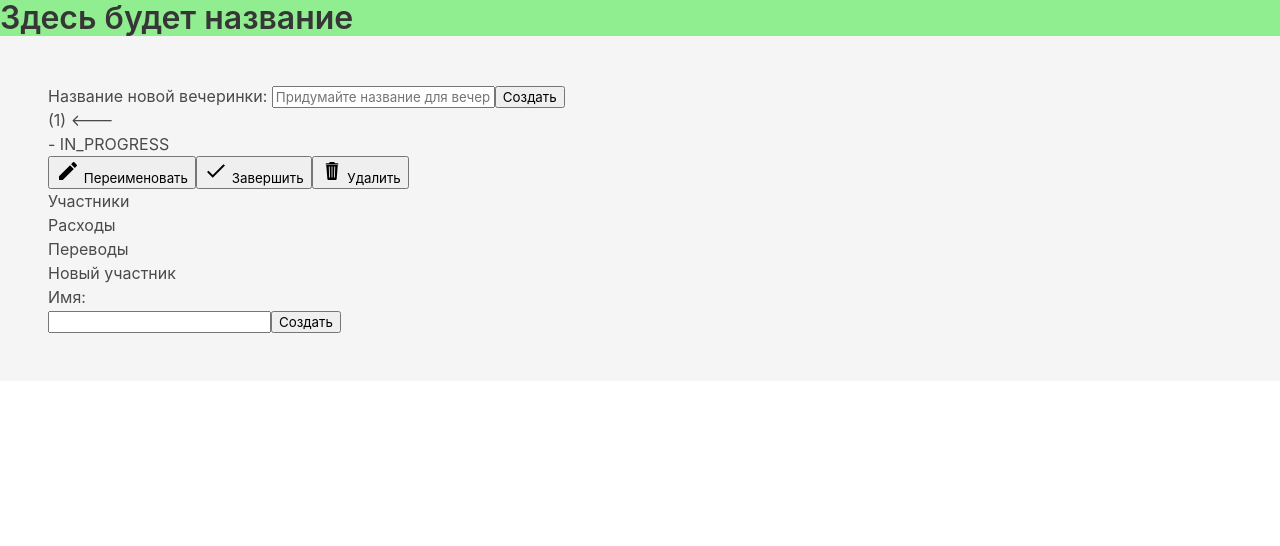
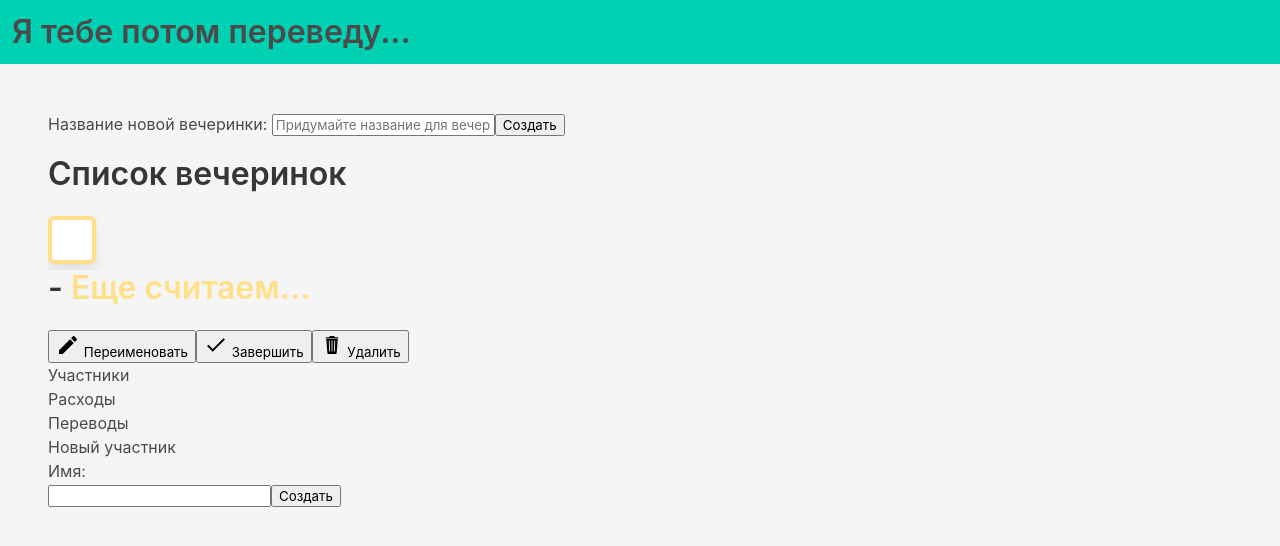
Before and after one commit to keshamin/party_budget, a Vue app: page / in a window 1280 px wide. Both pictures are taken after a click on the button "Создать". Shown: the top 546 px of the page. Built offline with nearby package versions, Linux system fonts and the light colour scheme.

Commit message:
styling header and party list with Bulma

```diff
--- a/src/components/AppHeader.vue
+++ b/src/components/AppHeader.vue
@@ -1,9 +1,11 @@
 <template>
   <header>
-    <nav>
-      <ul>
-        <li><h1 class="title">Здесь будет название</h1></li>
-      </ul>
+    <nav class="navbar has-background-primary ">
+      <div class="navbar-brand">
+        <h1 class="navbar-item title">
+          Я тебе потом переведу...
+        </h1>
+      </div>
     </nav>
   </header>
 </template>
@@ -16,11 +18,4 @@
 </script>
 
 <style scoped>
-header {
-  background: lightgreen;
-}
-
-nav > ul {
-  display: flex;
-}
 </style>
--- a/src/components/parties/PartiesList.vue
+++ b/src/components/parties/PartiesList.vue
@@ -1,9 +1,3 @@
-<template>
-  <ul>
-    <party-item v-for="party in partySummaries" v-bind:party="party" v-bind:key="party.id"/>
-  </ul>
-</template>
-
 <script>
   import {mapState, mapActions} from 'vuex'
   import PartyItem from './PartyItem.vue'
@@ -33,6 +27,25 @@
   }
 </script>
 
+<template>
+  <div>
+    <h2 class="title">
+      Список вечеринок
+    </h2>
+    <div class="party-list">
+      <party-item class="party-item" v-for="party in partySummaries" v-bind:party="party" v-bind:key="party.id"/>
+    </div>
+  </div>
+</template>
+
 <style scoped>
+.party-list {
+  overflow: auto;
+  white-space: nowrap;
+}
 
+.party-item {
+  display: inline-block;
+  margin-right: 20px;
+}
 </style>
--- a/src/components/parties/PartyDetailedView.vue
+++ b/src/components/parties/PartyDetailedView.vue
@@ -1,14 +1,79 @@
+<script>
+  import states from '@/model/party-states'
+  import { textifyState } from '@/model/party-states'
+  import {mapActions, mapState} from 'vuex'
+
+  export default {
+    name: "PartyDetailedView",
+    beforeCreate() {
+      this.states = states
+    },
+    data() { return {
+      editMode: false,
+      updatedParty: {},
+      isLoading: false,
+    }},
+    computed: {
+      ...mapState('parties', {party: 'activeParty'}),
+      isCompleted() { return this.party.state === states.completed },
+      isInProgress() { return this.party.state === states.inProgress }
+    },
+    methods: {
+      ...mapActions('parties', [
+        'removeParty',
+        'updateParty',
+        'changePartyState',
+      ]),
+
+      removePartyHandler() {
+        this.removeParty(this.party.id)
+      },
+
+      startEdit() {
+        this.updatedParty = Object.assign({}, this.party)
+        this.editMode = true
+      },
+
+      async confirmEdit() {
+        await this.updateParty(this.updatedParty)
+        this.editMode = false
+      },
+
+      cancelEdit() {
+        this.editMode = false
+      },
+
+      async changeState(state) {
+        let updatedParty = Object.assign({}, this.party)
+        updatedParty.state = state
+        this.updateParty(updatedParty)
+      },
+
+      async moveToComplete() {
+        await this.changeState(states.completed)
+      },
+
+      async moveToInProgress() {
+        await this.changeState(states.inProgress)
+      },
+      textifyState
+    },
+  }
+</script>
+
 <template>
   <div>
-    <h3>
+    <h3 class="title">
       <span v-show="!editMode">
         {{ party.name }}
       </span>
       <span v-show="editMode">
         <input type="text" v-model.trim="updatedParty.name">
       </span>
-
-      - {{ party.state }}
+      -
+      <span :class="{'is-in-progress': isInProgress, 'is-completed': isCompleted}">
+        {{ textifyState(party.state) }}
+      </span>
     </h3>
 
     <span v-show="!editMode">
@@ -49,66 +114,15 @@
   </div>
 </template>
 
-<script>
-  import states from '@/model/party-states'
-  import {mapGetters, mapActions, mapState} from 'vuex'
+<style scoped lang="scss">
+@import 'bulma/bulma.sass';
 
-  export default {
-    name: "PartyDetailedView",
-    beforeCreate() {
-      this.states = states
-    },
-    data() { return {
-      editMode: false,
-      updatedParty: {},
-      isLoading: false,
-    }},
-    computed: {
-      ...mapState('parties', {party: 'activeParty'}),
-    },
-    methods: {
-      ...mapActions('parties', [
-        'removeParty',
-        'updateParty',
-        'changePartyState',
-      ]),
+.is-in-progress {
+  color: $warning;
+}
 
-      removePartyHandler() {
-        this.removeParty(this.party.id)
-      },
-
-      startEdit() {
-        this.updatedParty = Object.assign({}, this.party)
-        this.editMode = true
-      },
-
-      async confirmEdit() {
-        await this.updateParty(this.updatedParty)
-        this.editMode = false
-      },
-
-      cancelEdit() {
-        this.editMode = false
-      },
-
-      async changeState(state) {
-        let updatedParty = Object.assign({}, this.party)
-        updatedParty.state = state
-        this.updateParty(updatedParty)
-      },
-
-      async moveToComplete() {
-        await this.changeState(states.completed)
-      },
-
-      async moveToInProgress() {
-        await this.changeState(states.inProgress)
-      }
-
-    },
-  }
-</script>
-
-<style scoped>
+.is-completed {
+  color: $primary;
+}
 
 </style>
--- a/src/components/parties/PartyForm.vue
+++ b/src/components/parties/PartyForm.vue
@@ -1,5 +1,5 @@
 <template>
-  <div>
+  <div style="margin-bottom: 20px">
     <label>
       Название новой вечеринки:
       <input type="text" v-model="partyName" placeholder="Придумайте название для вечеринки">
--- a/src/components/parties/PartyItem.vue
+++ b/src/components/parties/PartyItem.vue
@@ -1,27 +1,50 @@
-<template>
-  <li>
-    <div @click="selectParty(party.id)" class="clickable">
-      ({{ party.id }}) {{ party.name }}
-      <span v-if="activeParty && activeParty.id === party.id"> <--- </span>
-    </div>
-  </li>
-</template>
-
 <script>
   import {mapState, mapActions} from 'vuex'
+  import PartyState from '../../model/party-states'
 
   export default {
     name: "PartyItem",
+    props: ['party'],
     computed: {
-      ...mapState('parties', ['activeParty'])
+      ...mapState('parties', ['activeParty']),
+      isSelected() { return this.activeParty && this.activeParty.id === this.party.id },
+      isCompleted() { return this.party.state === PartyState.completed },
+      isInProgress() { return this.party.state === PartyState.inProgress },
     },
-    props: ['party'],
     methods: {
       ...mapActions('parties', ['selectParty'])
     }
   }
 </script>
 
-<style scoped>
+<template>
+  <div @click="selectParty(party.id)" class="clickable box party-item"
+   :class="{'is-selected': isSelected, 'is-completed': isCompleted, 'is-in-progress': isInProgress}">
+    <span class="subtitle">
+      {{ party.name }}
+    </span>
+    <!-- <span v-if="activeParty && activeParty.id === party.id"></span> -->
+  </div>
+</template>
+
+<style scoped lang="scss">
+@import 'bulma/bulma.sass';
+.party-item {
+  border: 2px solid $dark;
+
+  &.is-selected {
+    border-width: 4px;
+    & > .subtitle {
+      @extend .is-size-4;
+      @extend .has-text-weight-bold;
+    }
+  }
+  &.is-completed {
+    border-color: $primary;
+  }
+  &.is-in-progress {
+    border-color: $warning;
+  }
+}
 
 </style>
--- a/src/components/parties/party-states.js
+++ /dev/null
@@ -1,4 +0,0 @@
-export default {
-  inProgress: 'IN_PROGRESS',
-  completed: 'COMPLETED',
-}
--- a/src/model/party-states.js
+++ b/src/model/party-states.js
@@ -1,4 +1,13 @@
-export default {
-  inProgress: 'IN_PROGRESS',
-  completed: 'COMPLETED',
+const states = {
+  inProgress: 0,
+  completed: 1,
 }
+
+export function textifyState(state) {
+  if (state === states.inProgress) {
+    return 'Еще считаем...'
+  }
+  return 'Уже рассчитались!'
+}
+
+export default states;
```
